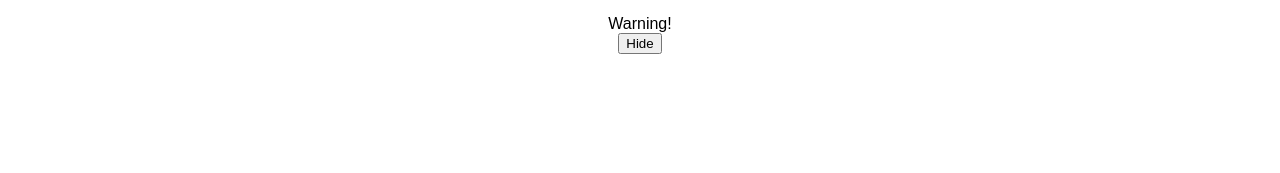
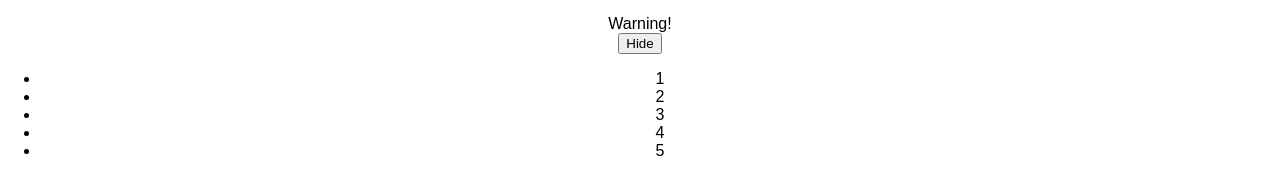
Before and after one commit to djedynak259/smoothie-react-app, a React (Create React App) app: page / in a window 1280 px wide. Shown: the part 754-927 px from the top of the page. Before the commit the page ends 808 px from the top, so only its background shows below. Built offline with nearby package versions, Linux system fonts and the light colour scheme.

Commit message:
Number List rearrange

```diff
--- a/src/App.js
+++ b/src/App.js
@@ -7,9 +7,11 @@
 import Page from './Page.js';
 import LoginControl from './LoginControl.js';
 import Greeting from './Greeting.js';
+import NumberList from './NumberList.js';
 
 const hi = <p>Test element here - insert text</p>;
 const messages = ['React', 'Re: React', 'Re:Re: React'];
+const numbers = [1, 2, 3, 4, 5];
 
 class Intro extends Component {
   render() {
@@ -38,6 +40,7 @@
         <LoginControl />
         <Mailbox unreadMessages={messages}/>
         <Page />
+        <NumberList numbers={numbers}/>
       </div>
     );
   }
--- /dev/null
+++ b/src/NumberList.js
@@ -0,0 +1,40 @@
+import React from 'react';
+
+// Number List
+
+// function NumberList(props) {
+//   const numbers = props.numbers;
+//   const listItems = numbers.map((number) =>
+//     <li key={number.toString()}>
+//     	{number}
+//     </li>
+//   );
+//   return (
+//     <ul>{listItems}</ul>
+//   );
+// }
+
+class ListItem extends React.Component {
+	render() {
+	  // Correct! There is no need to specify the key here:
+	  return <li>{this.props.value}</li>;
+	}
+}
+
+class NumberList extends React.Component {
+	render () {
+	  const numbers = this.props.numbers;
+	  const listItems = numbers.map((number) =>
+	    // Correct! Key should be specified inside the array.
+	    <ListItem key={number.toString()}
+	              value={number} />
+	  );
+	  return (
+	    <ul>
+	      {listItems}
+	    </ul>
+	  );
+	}
+}
+
+export default NumberList;
```
